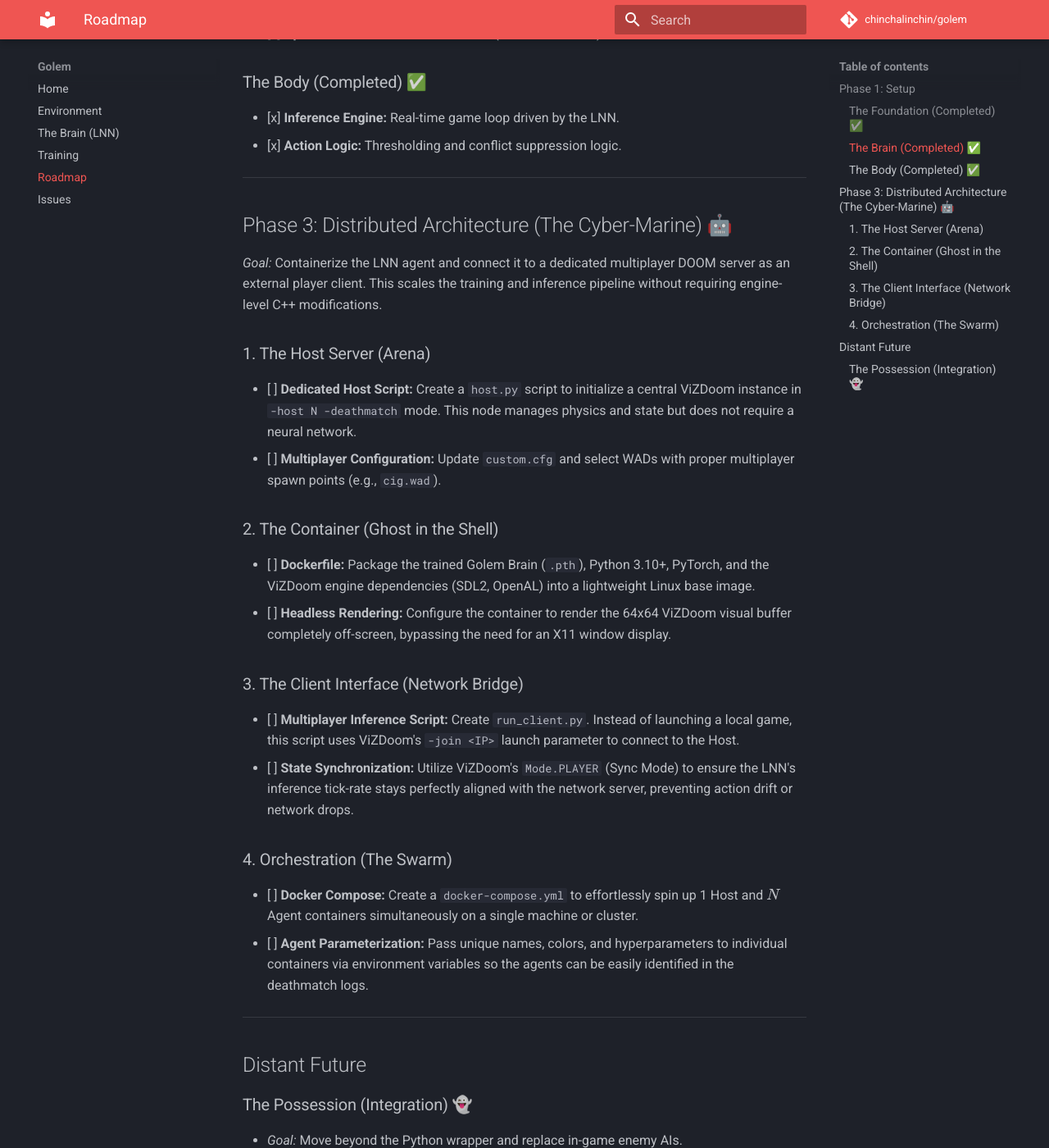
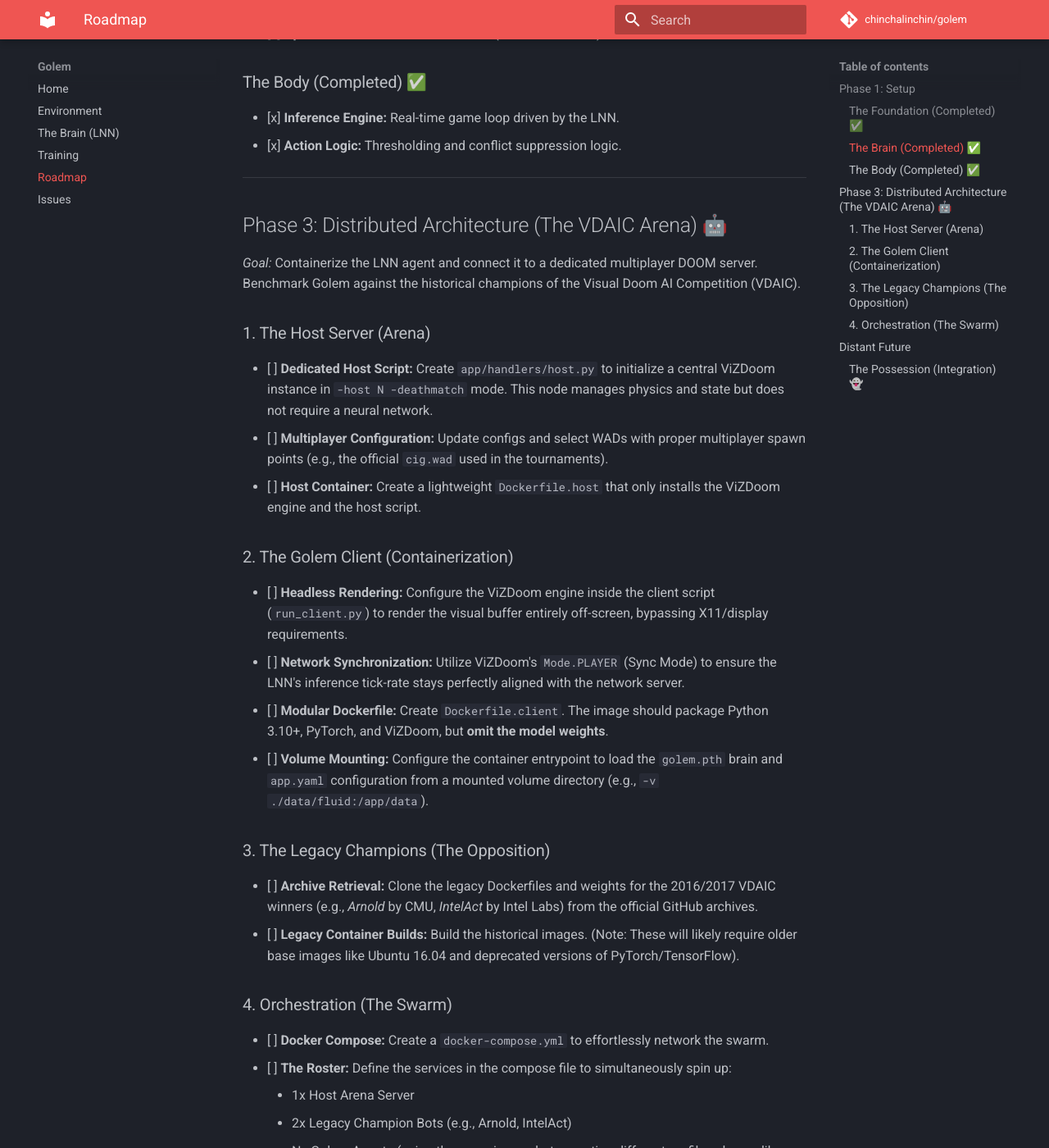
Before and after one commit to chinchalinchin/golem, an MkDocs documentation site: the page built from docs/roadmap.md, in a window 1280 px wide and 1400 px high, scrolled down 554 px. Shown: the whole window at 82% size. Built offline with MkDocs 1.6.1 and Material for MkDocs 9.7.7, drawn with Linux system fonts in a browser that asks for light colours; comment, search, counter and statistics services are not loaded; some of the changed text lies outside the part shown.

Commit message:
organizing

```diff
--- a/docs/roadmap.md
+++ b/docs/roadmap.md
@@ -23,29 +23,36 @@
 
 ---
 
-## Phase 3: Distributed Architecture (The Cyber-Marine) 🤖
+## Phase 3: Distributed Architecture (The VDAIC Arena) 🤖
 
-*Goal:* Containerize the LNN agent and connect it to a dedicated multiplayer DOOM server as an external player client. This scales the training and inference pipeline without requiring engine-level C++ modifications.
+*Goal:* Containerize the LNN agent and connect it to a dedicated multiplayer DOOM server. Benchmark Golem against the historical champions of the Visual Doom AI Competition (VDAIC).
 
 ### 1. The Host Server (Arena)
 
-* [ ] **Dedicated Host Script:** Create a `host.py` script to initialize a central ViZDoom instance in `-host N -deathmatch` mode. This node manages physics and state but does not require a neural network.
-* [ ] **Multiplayer Configuration:** Update `custom.cfg` and select WADs with proper multiplayer spawn points (e.g., `cig.wad`).
+* [ ] **Dedicated Host Script:** Create `app/handlers/host.py` to initialize a central ViZDoom instance in `-host N -deathmatch` mode. This node manages physics and state but does not require a neural network.
+* [ ] **Multiplayer Configuration:** Update configs and select WADs with proper multiplayer spawn points (e.g., the official `cig.wad` used in the tournaments).
+* [ ] **Host Container:** Create a lightweight `Dockerfile.host` that only installs the ViZDoom engine and the host script.
 
-### 2. The Container (Ghost in the Shell)
+### 2. The Golem Client (Containerization)
 
-* [ ] **Dockerfile:** Package the trained Golem Brain (`.pth`), Python 3.10+, PyTorch, and the ViZDoom engine dependencies (SDL2, OpenAL) into a lightweight Linux base image.
-* [ ] **Headless Rendering:** Configure the container to render the 64x64 ViZDoom visual buffer completely off-screen, bypassing the need for an X11 window display.
+* [ ] **Headless Rendering:** Configure the ViZDoom engine inside the client script (`run_client.py`) to render the visual buffer entirely off-screen, bypassing X11/display requirements.
+* [ ] **Network Synchronization:** Utilize ViZDoom's `Mode.PLAYER` (Sync Mode) to ensure the LNN's inference tick-rate stays perfectly aligned with the network server.
+* [ ] **Modular Dockerfile:** Create `Dockerfile.client`. The image should package Python 3.10+, PyTorch, and ViZDoom, but **omit the model weights**.
+* [ ] **Volume Mounting:** Configure the container entrypoint to load the `golem.pth` brain and `app.yaml` configuration from a mounted volume directory (e.g., `-v ./data/fluid:/app/data`).
 
-### 3. The Client Interface (Network Bridge)
+### 3. The Legacy Champions (The Opposition)
 
-* [ ] **Multiplayer Inference Script:** Create `run_client.py`. Instead of launching a local game, this script uses ViZDoom's `-join <IP>` launch parameter to connect to the Host.
-* [ ] **State Synchronization:** Utilize ViZDoom's `Mode.PLAYER` (Sync Mode) to ensure the LNN's inference tick-rate stays perfectly aligned with the network server, preventing action drift or network drops.
+* [ ] **Archive Retrieval:** Clone the legacy Dockerfiles and weights for the 2016/2017 VDAIC winners (e.g., *Arnold* by CMU, *IntelAct* by Intel Labs) from the official GitHub archives.
+* [ ] **Legacy Container Builds:** Build the historical images. (Note: These will likely require older base images like Ubuntu 16.04 and deprecated versions of PyTorch/TensorFlow).
 
 ### 4. Orchestration (The Swarm)
 
-* [ ] **Docker Compose:** Create a `docker-compose.yml` to effortlessly spin up 1 Host and $N$ Agent containers simultaneously on a single machine or cluster.
-* [ ] **Agent Parameterization:** Pass unique names, colors, and hyperparameters to individual containers via environment variables so the agents can be easily identified in the deathmatch logs.
+* [ ] **Docker Compose:** Create a `docker-compose.yml` to effortlessly network the swarm.
+* [ ] **The Roster:** Define the services in the compose file to simultaneously spin up:
+    * 1x Host Arena Server
+    * 2x Legacy Champion Bots (e.g., Arnold, IntelAct)
+    * Nx Golem Agents (using the same image, but mounting different profile volumes like `basic` or `fluid` to test action spaces against each other).
+* [ ] **Agent Parameterization:** Pass unique names and colors via environment variables so the agents can be easily identified in the deathmatch logs.
 
 ---
 
```
Also changed, not shown: README.md (+2 -0 lines), docs/index.md (+1 -1 lines), 5 other files.
